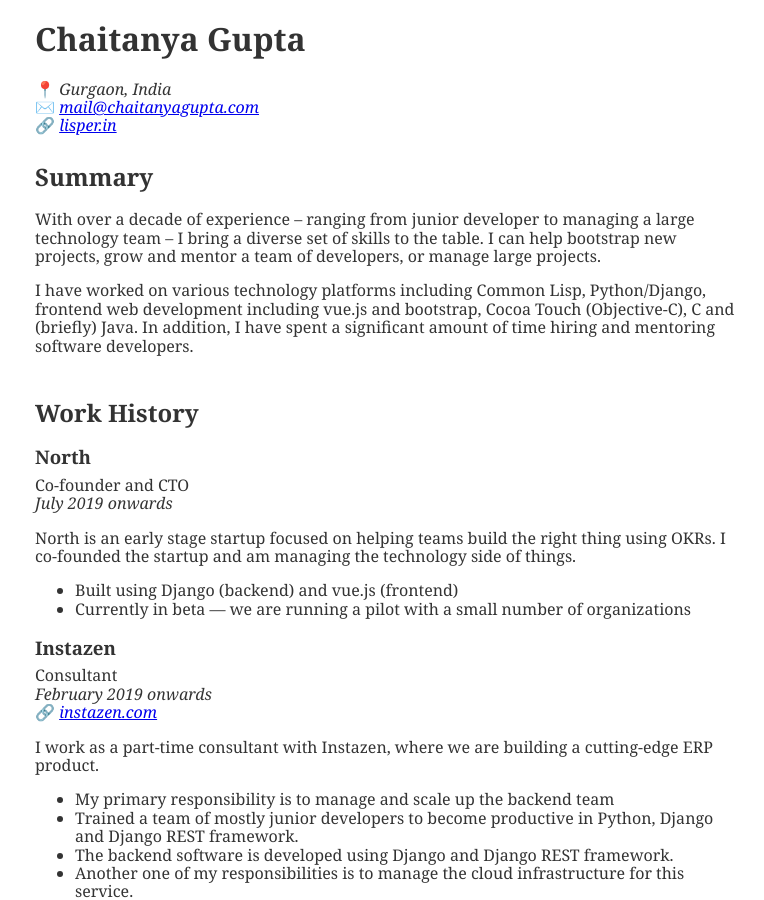
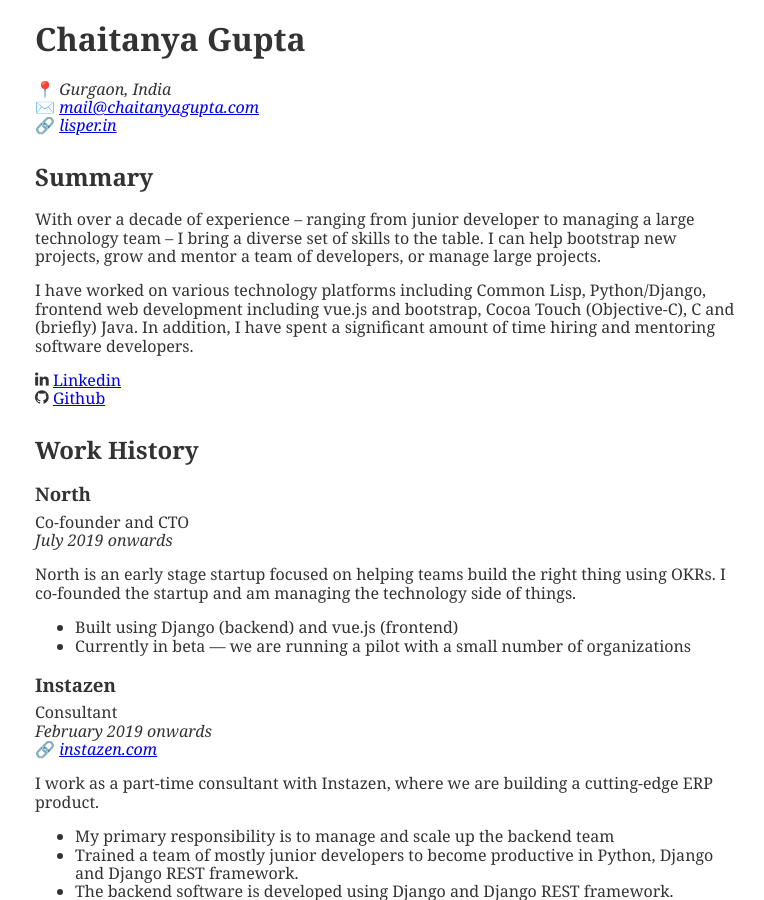
Before and after one commit to lisperin/lisperin.github.io, a Jekyll site: the page built from resume.html, in a window 1280 px wide and 900 px high. Shown: the whole window, without its empty margins (255-1019 px from the left). Built offline with Jekyll 4.4.1, drawn with Linux system fonts in a browser that asks for light colours; some web fonts are replaced.

Commit message:
Add linkedin and github links

```diff
--- a/resume.html
+++ b/resume.html
@@ -7,7 +7,7 @@
   <head>
     <title>Chaitanya Gupta | Resume</title>
     <link href="/css/normalize.css" type="text/css" rel="stylesheet">
-    <!-- <link href="/icomoon/style.css" type="text/css" rel="stylesheet"> -->
+    <link href="/icomoon/style.css" type="text/css" rel="stylesheet">
     <link href="/css/resume.css" type="text/css" rel="stylesheet">
     <meta name="viewport" content="width=device-width,initial-scale=1,user-scalable=no">
   </head>
@@ -35,6 +35,10 @@
         spent a significant amount of time hiring and mentoring software
         developers.
       </p>
+      <div>
+        <div><span class="icon-linkedin"></span> <a href="https://www.linkedin.com/in/chaitanyagupta/">Linkedin</a></div>
+        <div><span class="icon-github"></span> <a href="https://github.com/chaitanyagupta">Github</a></div>
+      </div>
     </section>
     <section class="work-history">
       <h2>Work History</h2>
```
